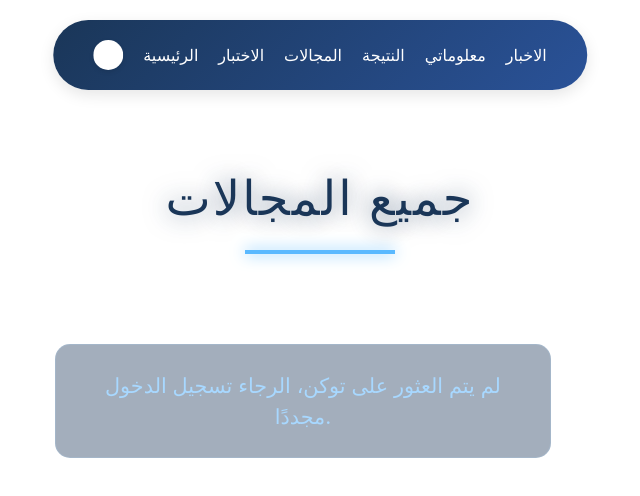
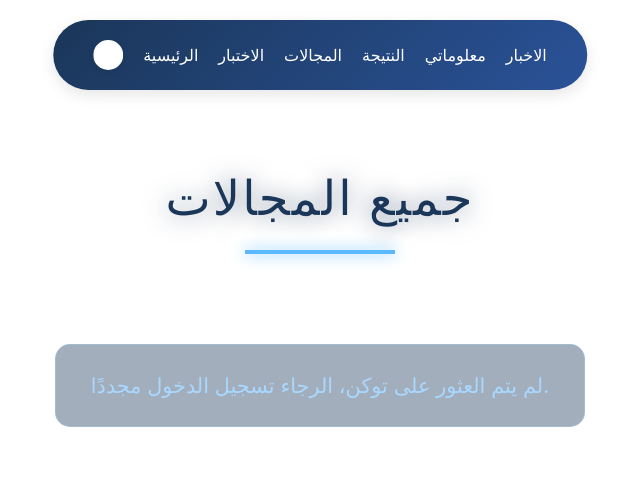
Before and after one commit to programmermuhannad1/test, a Vue app: page /Specialization in a window 1280 px wide. Shown: the top 496 px of the page, without its empty margins (320-960 px from the left). Built offline with nearby package versions, Linux system fonts and the light colour scheme.

Commit message:
Updated specialization component with new features and logging

```diff
--- a/src/views/Specialization.vue
+++ b/src/views/Specialization.vue
@@ -40,6 +40,8 @@ export default {
       try {
         // الحصول على التوكن من التخزين المحلي
         let token = localStorage.getItem("token")?.trim();
+        console.log("Token:", token);  // تأكد من وجود التوكن
+
         if (!token) {
           errorMessage.value = "لم يتم العثور على توكن، الرجاء تسجيل الدخول مجددًا.";
           return;
@@ -51,6 +53,9 @@ export default {
             Authorization: `Bearer ${token}`,
           },
         });
+
+        // التحقق من نوع الاستجابة
+        console.log("Content-Type:", response.headers['content-type']);  // تحقق من نوع الاستجابة
 
         // التحقق من البيانات المسترجعة
         console.log("Fetched fields:", response.data);
@@ -255,7 +260,6 @@ html, body {
   background: rgba(26, 54, 88, 0.4);
   border-radius: 15px;
   margin: 30px 0;
-  border: 1px solid rgba(168, 216, 255, 0.2);
-  width: 80%;
+  border: 1px solid rgba(168, 216, 255, 0.3);
 }
 </style>
```
